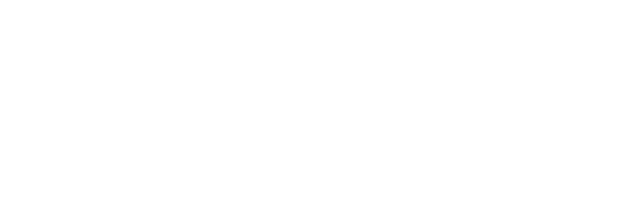
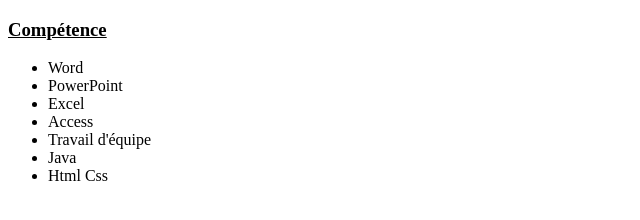
Before and after one commit to pierredamien32/git-mon-cv, a plain HTML site: page index.html in a window 1280 px wide. Shown: the whole page, without its empty margins (0-640 px from the left). Drawn offline with Linux system fonts and the light colour scheme.

Commit message:
Mise en place de la section compétences

```diff
--- a/index.html
+++ b/index.html
@@ -8,6 +8,15 @@
     <title>Document</title>
 </head>
 <body>
-
+    <u><h3>Compétence</h3></u>
+    <ul>
+        <li>Word</li>
+        <li>PowerPoint</li>
+        <li>Excel</li>
+        <li>Access</li>
+        <li>Travail d'équipe</li>
+        <li>Java</li>
+        <li>Html Css</li>
+    </ul>
 </body>
 </html>
```
